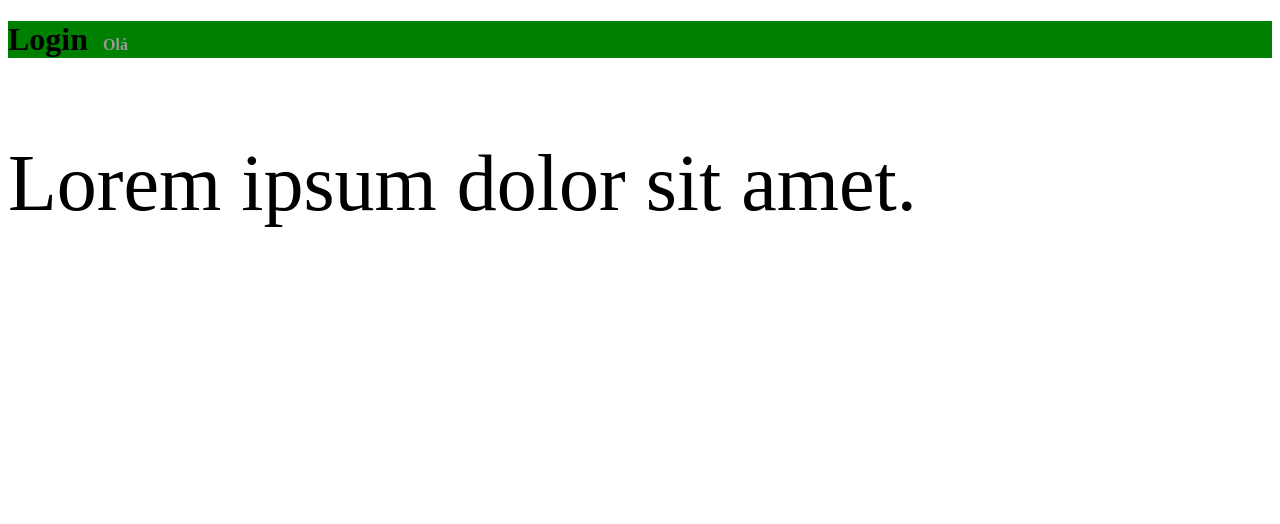
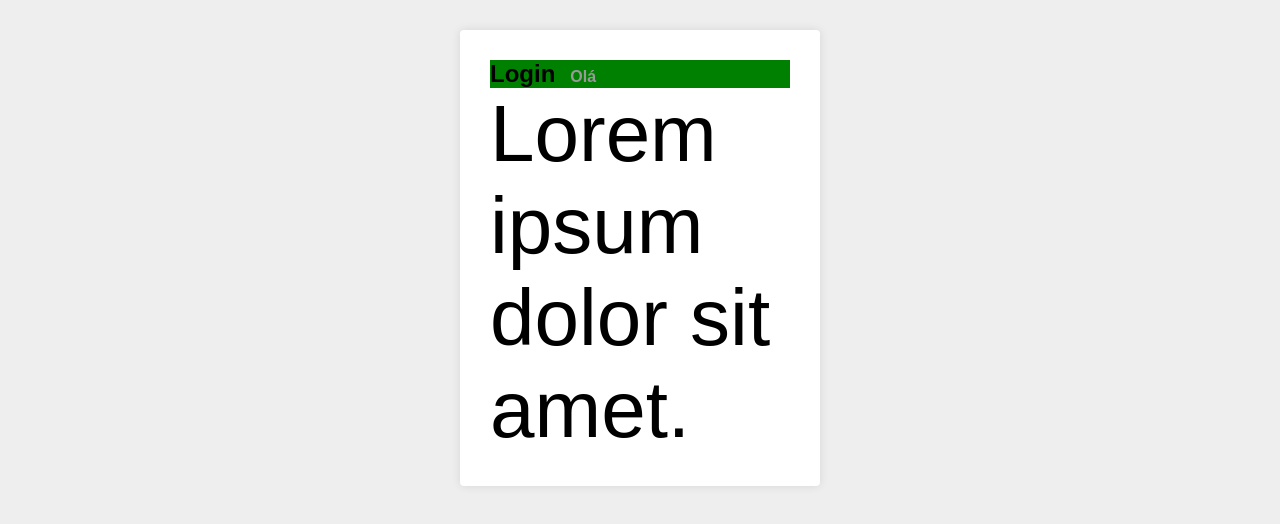
Before and after one commit to 25Das/cursojs, a React (Create React App) app in the folder React/react-base/: page / in a window 1280 px wide. Shown: the top 524 px of the page. Built offline with nearby package versions, Linux system fonts and the light colour scheme.

Commit message:
Setup a GlobalStyle.

```diff
--- a/React/react-base/src/App.js
+++ b/React/react-base/src/App.js
@@ -1,9 +1,15 @@
 import React from 'react';
 
 import Login from './pages/Login';
+import GlobalStyles from './styles/GlobalStyles';
 
 function App() {
-	return <Login />;
+	return (
+		<>
+			<Login />
+			<GlobalStyles />
+		</>
+	);
 }
 
 export default App;
--- a/React/react-base/src/pages/Login/index.js
+++ b/React/react-base/src/pages/Login/index.js
@@ -1,15 +1,19 @@
 import React from 'react';
 
+import { Container } from '../../styles/GlobalStyles';
 import { Title, Paragrafo } from './styled';
 
 export default function Login() {
 	return (
 		<>
-			<Title>
-				Login
-				<small>Olá</small>
-			</Title>
-			<Paragrafo>Lorem ipsum dolor sit amet.</Paragrafo>
+			<Container>
+				<Title>
+					Login
+					<small>Olá</small>
+				</Title>
+
+				<Paragrafo>Lorem ipsum dolor sit amet.</Paragrafo>
+			</Container>
 		</>
 	);
 }
--- /dev/null
+++ b/React/react-base/src/styles/GlobalStyles.js
@@ -0,0 +1,40 @@
+import styled, { createGlobalStyle } from 'styled-components';
+
+export default createGlobalStyle`
+	* {
+		margin: 0;
+		padding: 0;
+		outline: 0;
+		box-sizing: border-box;
+	}
+
+	body {
+		font-family: sans-serif;
+		background: #eee;
+	}
+
+	html, body, #root {
+		height: 100%;
+	}
+
+	button {
+		cursor: pointer;
+	}
+
+	a {
+		text-decoration: none;
+	}
+
+	ul {
+		list-style: none;
+	}
+`;
+
+export const Container = styled.section`
+	max-width: 360px;
+	background: #fff;
+	margin: 30px auto;
+	padding: 30px;
+	border-radius: 4px;
+	box-shadow: 0 0 10px rgba(0, 0, 0, 0.1);
+`;
```
